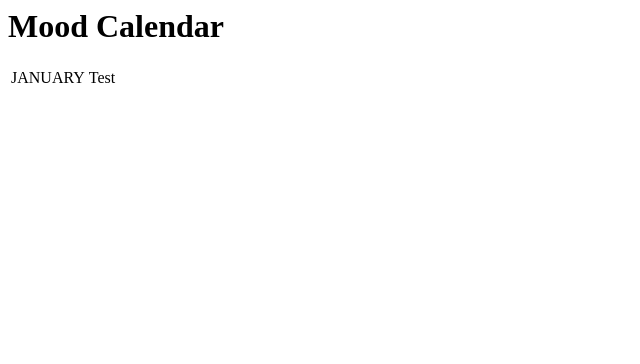
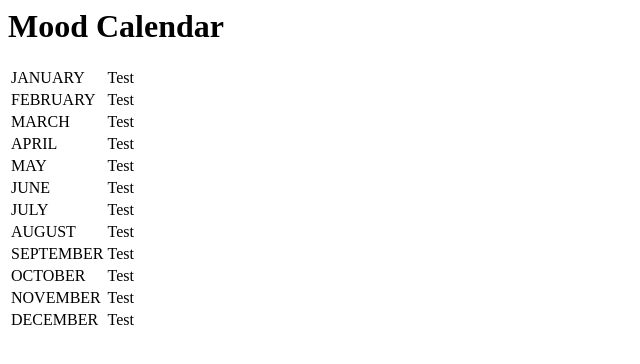
Before and after one commit to seehamrun/CodingCrew, a Python web app: template templates/homepage.html in a window 1280 px wide. Shown: the top 364 px of the page, without its empty margins (0-640 px from the left). Run offline with Jinja, Linux system fonts and the light colour scheme; the template is opened without the code that fills it: most values are stand-ins (such as "Sample title", 1, 10 or a date in 2020).

Commit message:
Finished basic setup of calendar

```diff
--- a/style.css
+++ /dev/null
@@ -1,3 +0,0 @@
-td {
-    color: blue;
-}
--- a/templates/homepage.html
+++ b/templates/homepage.html
@@ -29,6 +29,84 @@ Dec - 31
     <td> Test </td>
     {% endfor %}
   </tr>
+
+  <tr>
+    <td> FEBRUARY </td>
+    {% for day in feb %}
+    <td> Test </td>
+    {% endfor %}
+  </tr>
+
+  <tr>
+    <td> MARCH </td>
+    {% for day in mar %}
+    <td> Test </td>
+    {% endfor %}
+  </tr>
+
+  <tr>
+    <td> APRIL </td>
+    {% for day in apr %}
+    <td> Test </td>
+    {% endfor %}
+  </tr>
+
+  <tr>
+    <td> MAY </td>
+    {% for day in may %}
+    <td> Test </td>
+    {% endfor %}
+  </tr>
+
+  <tr>
+    <td> JUNE </td>
+    {% for day in june %}
+    <td> Test </td>
+    {% endfor %}
+  </tr>
+
+  <tr>
+    <td> JULY </td>
+    {% for day in july %}
+    <td> Test </td>
+    {% endfor %}
+  </tr>
+
+  <tr>
+    <td> AUGUST </td>
+    {% for day in aug %}
+    <td> Test </td>
+    {% endfor %}
+  </tr>
+
+  <tr>
+    <td> SEPTEMBER </td>
+    {% for day in sep %}
+    <td> Test </td>
+    {% endfor %}
+  </tr>
+
+  <tr>
+    <td> OCTOBER </td>
+    {% for day in oct %}
+    <td> Test </td>
+    {% endfor %}
+  </tr>
+
+  <tr>
+    <td> NOVEMBER </td>
+    {% for day in nov %}
+    <td> Test </td>
+    {% endfor %}
+  </tr>
+
+  <tr>
+    <td> DECEMBER </td>
+    {% for day in dec %}
+    <td> Test </td>
+    {% endfor %}
+  </tr>
+
 </table>
 </body>
 
```
Also changed, not shown: main.py (+21 -3 lines).
